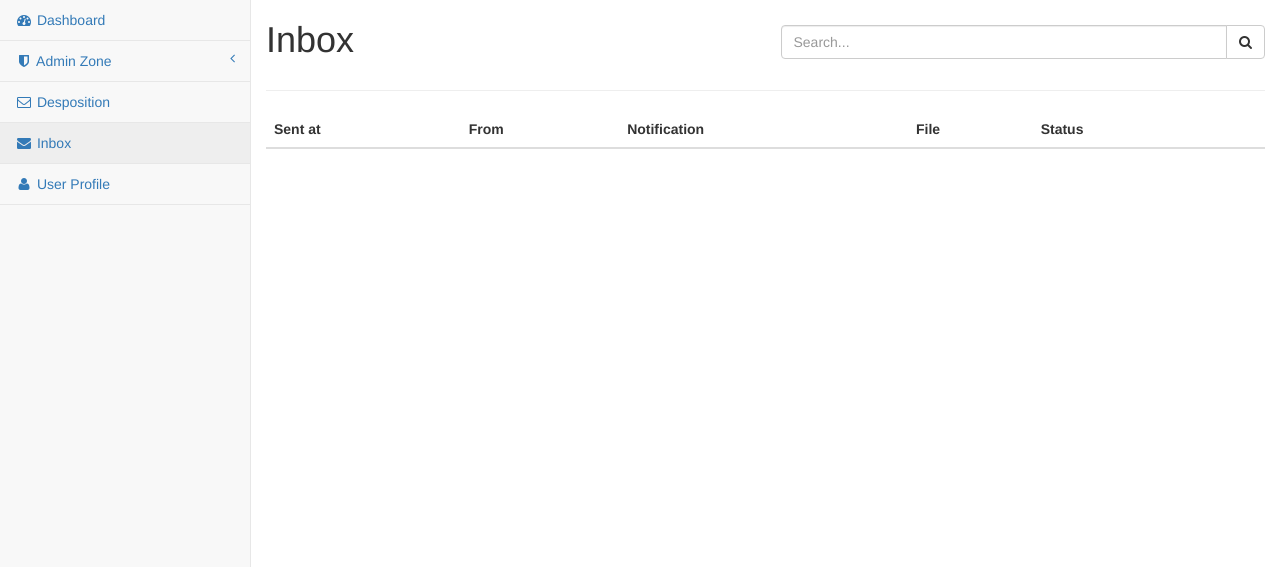
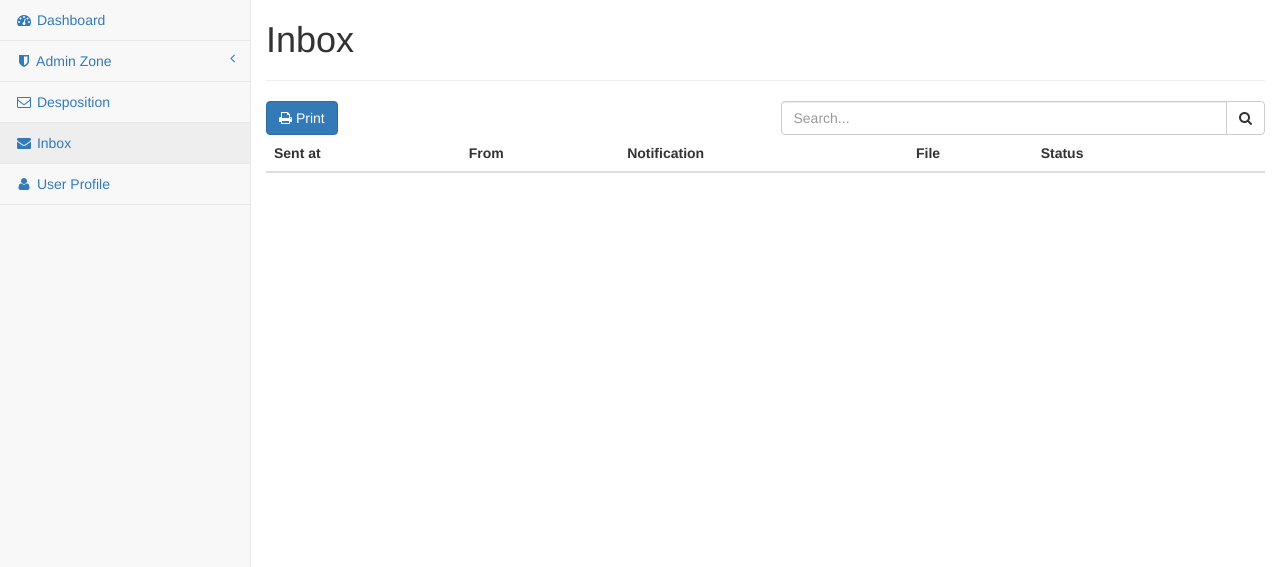
Before and after one commit to WildanZq/MailDisposition-Ajax, a CodeIgniter app: page /database/inbox in a window 1280 px wide. Shown: the part 51-618 px from the top of the page. Run offline with CodeIgniter, Linux system fonts and the light colour scheme; a user stored in the database is signed in; data comes from the database, SQL or seed files in the repository; data that the repository does not hold is empty.

Commit message:
Add print feature

```diff
--- a/application/views/inbox/index.php
+++ b/application/views/inbox/index.php
@@ -1,10 +1,13 @@
 <div class="row">
 	<div class="col-12">
-		<div class="row">
+		<h1>Inbox</h1><hr>
+		<div class="row print">
 			<div class="col-sm-6">
-				<h1>Inbox</h1>
+				<button class="btn btn-primary print" onclick="printPage()">
+					<i class="fa fa-print"></i> Print
+				</button>
 			</div>
-			<div class="col-sm-6" style="margin-top: 25px">
+			<div class="col-sm-6">
 				<div class="input-group custom-search-form">
 	                <input type="text" class="form-control" placeholder="Search..." oninput="search($(this).val());">
 	                <span class="input-group-btn">
@@ -15,7 +18,6 @@
 	            </div>
 			</div>
 		</div>
-		<hr>
 		<table class="table table-striped table-hover" id="tabel-disposisi">
 			<thead>
 				<th>Sent at</th>
@@ -23,13 +25,17 @@
 				<th>Notification</th>
 				<th>File</th>
 				<th>Status</th>
-				<th></th>
+				<th class="print"></th>
 			</thead>
 			<tbody></tbody>
 		</table>
 	</div>
 </div>
 <script>
+	function printPage() {
+		window.print();
+	}
+
 	$(document).ready(() => {
 		refreshTabelDisposisi();
 	});
@@ -49,7 +55,7 @@
 						<td>'+data.notification+'</td>\
 						<td><a href="<?php echo base_url('assets/upload/') ?>'+data.mail_upload+'" target="_blank" class="btn btn-warning btn-sm">Show</a></td>\
 						<td>'+cekStatus(data.status)+'</td>\
-						<td><a href="<?php echo base_url('inbox/detail/'); ?>'+data.id+'" class="btn btn-info">Show detail</a></td>\
+						<td class="print"><a href="<?php echo base_url('inbox/detail/'); ?>'+data.id+'" class="btn btn-info">Show detail</a></td>\
 					</tr>';
 				});
 				$('#tabel-disposisi tbody').html(html);
--- a/application/views/template.php
+++ b/application/views/template.php
@@ -25,6 +25,15 @@
 
     <!-- Custom Fonts -->
     <link href="<?php echo base_url(); ?>assets/vendor/font-awesome/css/font-awesome.min.css" rel="stylesheet" type="text/css">
+
+    <style type="text/css">
+        @page { size: landscape; }
+        @media print {
+            .custom-search-form, .print {
+                display: none;
+            }
+        }
+    </style>
 
     <!-- jQuery -->
     <script src="<?php echo base_url(); ?>assets/vendor/jquery/jquery.min.js"></script>
```
Also changed, not shown: application/views/desposisi.php (+11 -5 lines), application/views/user.php (+11 -5 lines).
